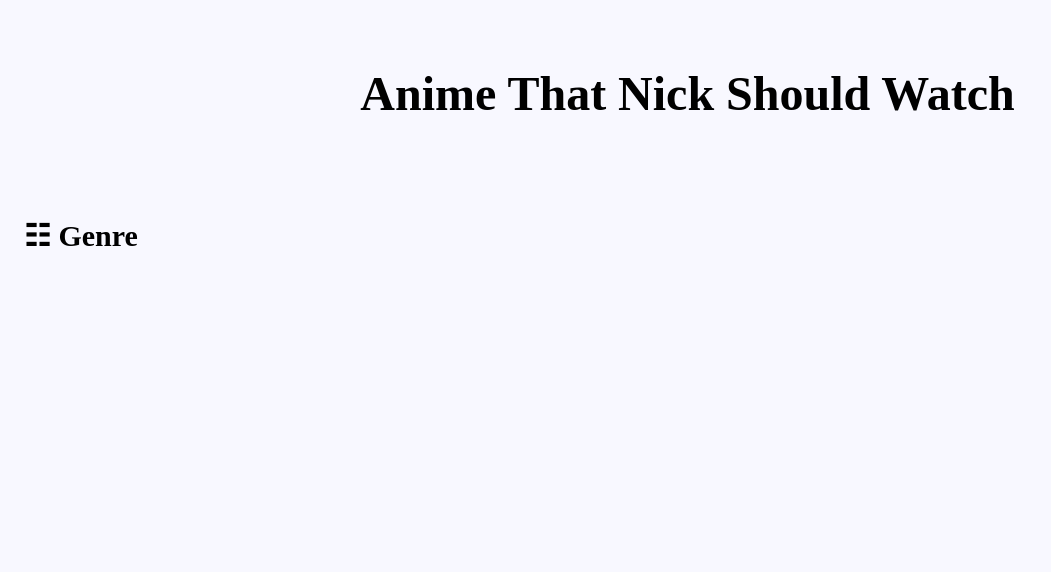
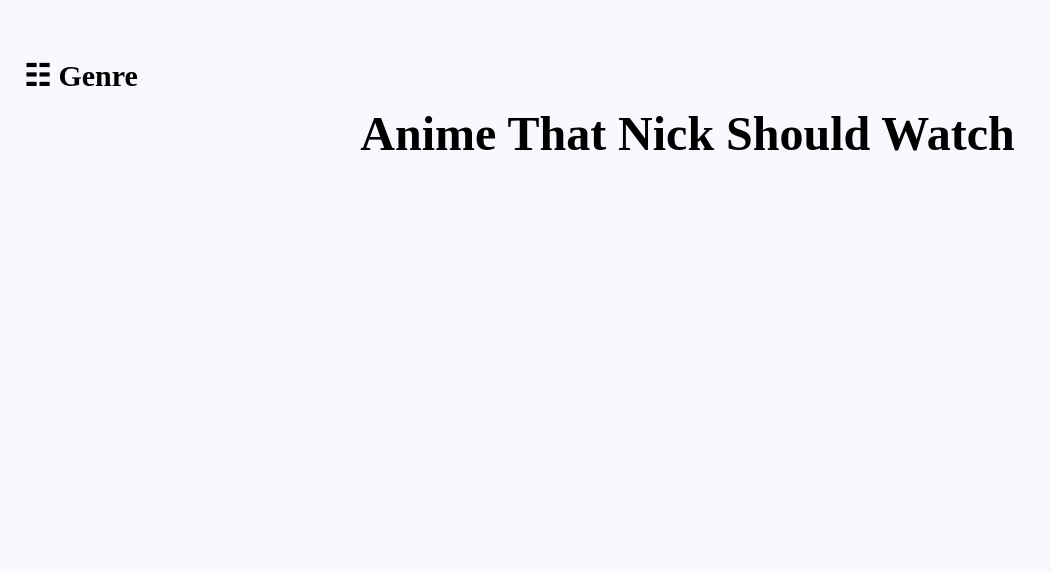
Before and after one commit to Catsgomeowmeow/Catsgomeow, a plain HTML site: page index.html in a window 1280 px wide. Shown: the whole page, without its empty margins (0-1051 px from the left). Drawn offline with Linux system fonts and the light colour scheme.

Commit message:
something didn't go

```diff
--- a/index.html
+++ b/index.html
@@ -12,7 +12,7 @@ body
     width: 0;
     position: fixed;
     z-index: 1;
-    top: 160px;
+    top: 0;
     left: 0;
     background-color: grey;
     overflow-x: hidden;
@@ -45,15 +45,16 @@ body
     transition: margin-left .5s;
     padding: 16px;
     font-size: 32px;
-    margin-top: 10px;
+    margin-top: 50px;
     margin-left: 95px;
     text-align: center
 }
  #Menu {
-        transition:all 0.5s;
+        transition:all 0.1s;
         padding: 16px;
         font-size: 20px;
-        text-align: left
+        text-align: left;
+        margin-top: -200px;
     }
 
 @media screen and (max-height: 450px) {
@@ -62,10 +63,15 @@ body
 }
 </style>
 <body>
-
+<div id="main">
+  <h2>Anime That Nick Should Watch</h2>
+</div>
+<div id="Menu">
+   <h2> <span style=cursor:pointer; onclick="openNav()"; >&#9783; Genre</span></h2>
+</div>
 <div id="mySidenav" class="sidenav">
   <a href="javascript:void(0)" class="closebtn" onclick="closeNav()">&#9783;
-      <span   font-size: 20px; >Genre</span></a>
+      <span   font-size: 20px;margin-top: -200px;> Genre</span></a>
   <a href="#">Slice of Life</a>
   <a href="#">Action</a>
   <a href="#">Romance</a>
@@ -73,12 +79,7 @@ body
   <a href="#">Comedy</a>
 </div>
 
-<div id="main">
-  <h2>Anime That Nick Should Watch</h2>
-</div>
-<div id="Menu">
-   <h2> <span style=cursor:pointer; onclick="openNav()">&#9783; Genre</span></h2>
-</div>
+
 <script>
 function openNav() {
     document.getElementById("mySidenav").style.width = "250px";
```
